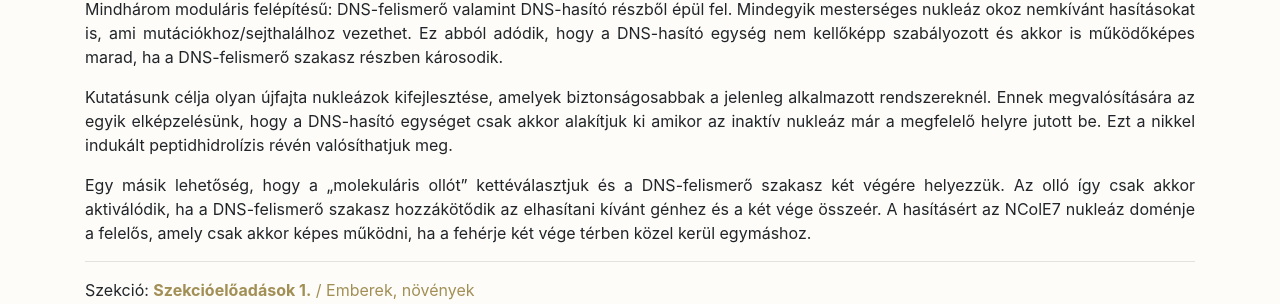
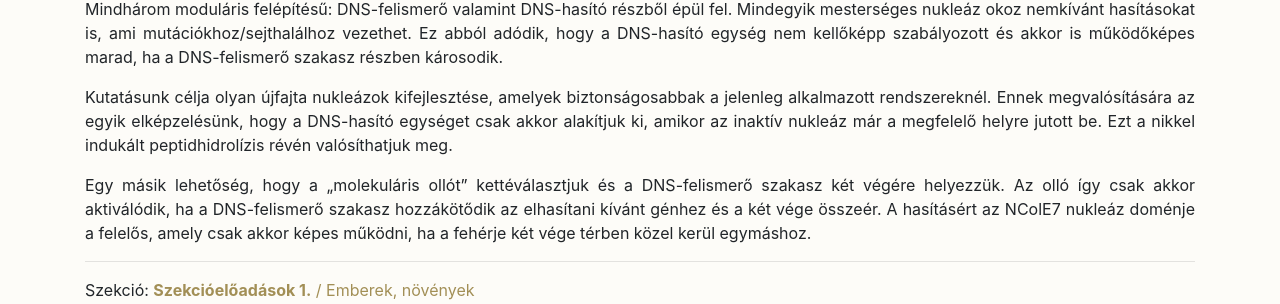
Before and after one commit to hegyhati/psak_2020, a Jekyll site: the page built from _presentations/Hajdu_Balint.md, in a window 1280 px wide. Shown: the part 439-743 px from the top of the page. Built offline with Jekyll 4.4.1, drawn with Linux system fonts in a browser that asks for light colours.

```diff
--- a/_presentations/Hajdu_Balint.md
+++ b/_presentations/Hajdu_Balint.md
@@ -7,6 +7,6 @@ Génszerkesztés során a sejtekben módosítunk, kivágunk vagy beillesztünk s
 
 Jelenleg három fő lehetőségünk van erre: Cinkujj fehérje-FokI nukleázok, TALE-FokI nukleázok és az RNS-vezérelt CRISPR-Cas9 rendszer. Mindhárom moduláris felépítésű: DNS-felismerő valamint DNS-hasító részből épül fel. Mindegyik mesterséges nukleáz okoz nemkívánt hasításokat is, ami mutációkhoz/sejthalálhoz vezethet. Ez abból adódik, hogy a DNS-hasító egység nem kellőképp szabályozott és akkor is működőképes marad, ha a DNS-felismerő szakasz részben károsodik.
 
-Kutatásunk célja olyan újfajta nukleázok kifejlesztése, amelyek biztonságosabbak a jelenleg alkalmazott rendszereknél. Ennek megvalósítására az egyik elképzelésünk, hogy a DNS-hasító egységet csak akkor alakítjuk ki amikor az inaktív nukleáz már a megfelelő helyre jutott be. Ezt a nikkel indukált peptidhidrolízis révén valósíthatjuk meg.
+Kutatásunk célja olyan újfajta nukleázok kifejlesztése, amelyek biztonságosabbak a jelenleg alkalmazott rendszereknél. Ennek megvalósítására az egyik elképzelésünk, hogy a DNS-hasító egységet csak akkor alakítjuk ki, amikor az inaktív nukleáz már a megfelelő helyre jutott be. Ezt a nikkel indukált peptidhidrolízis révén valósíthatjuk meg.
 
 Egy másik lehetőség, hogy a „molekuláris ollót” kettéválasztjuk és a DNS-felismerő szakasz két végére helyezzük. Az olló így csak akkor aktiválódik, ha a DNS-felismerő szakasz hozzákötődik az elhasítani kívánt génhez és a két vége összeér. A hasításért az NColE7 nukleáz doménje a felelős, amely csak akkor képes működni, ha a fehérje két vége térben közel kerül egymáshoz.
```
